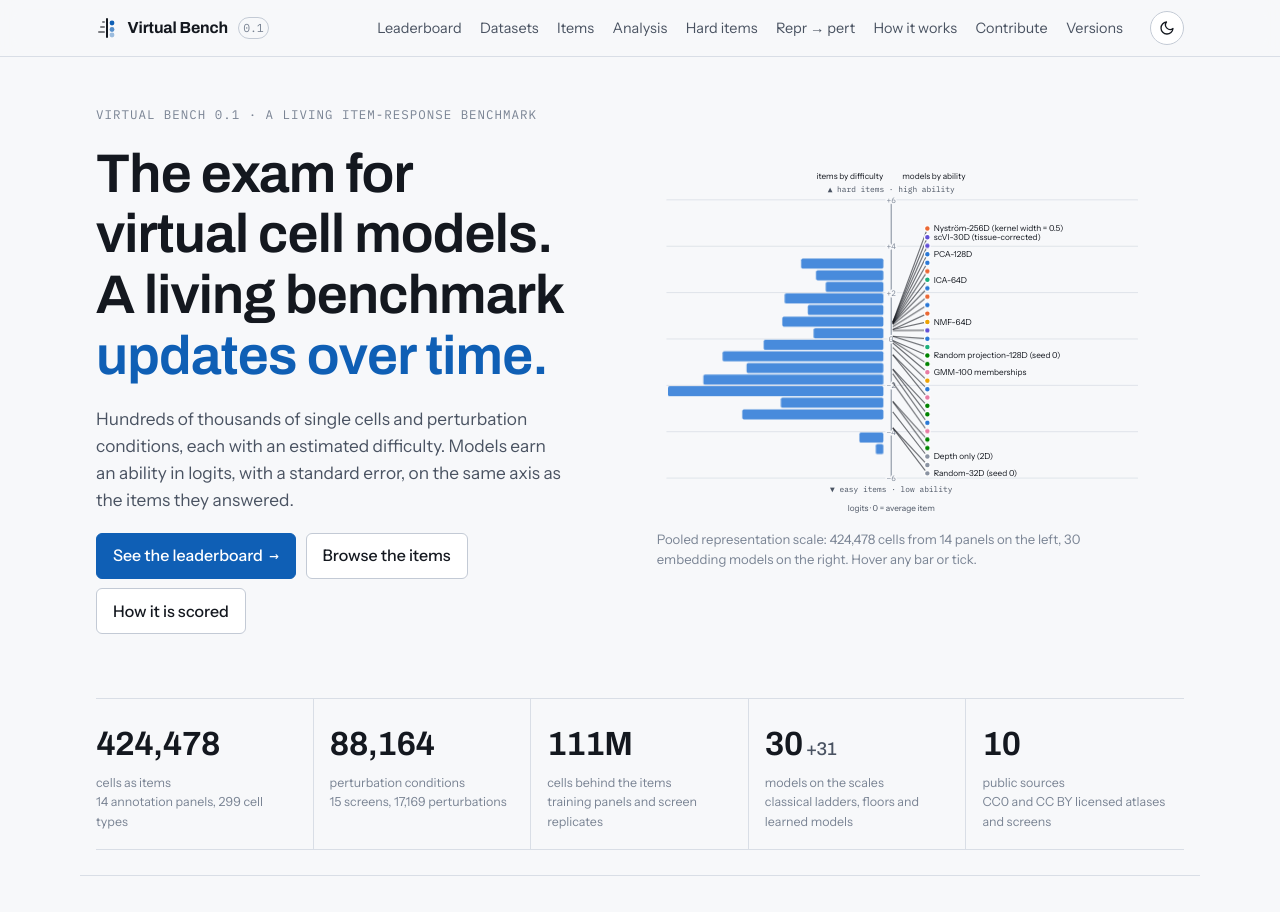
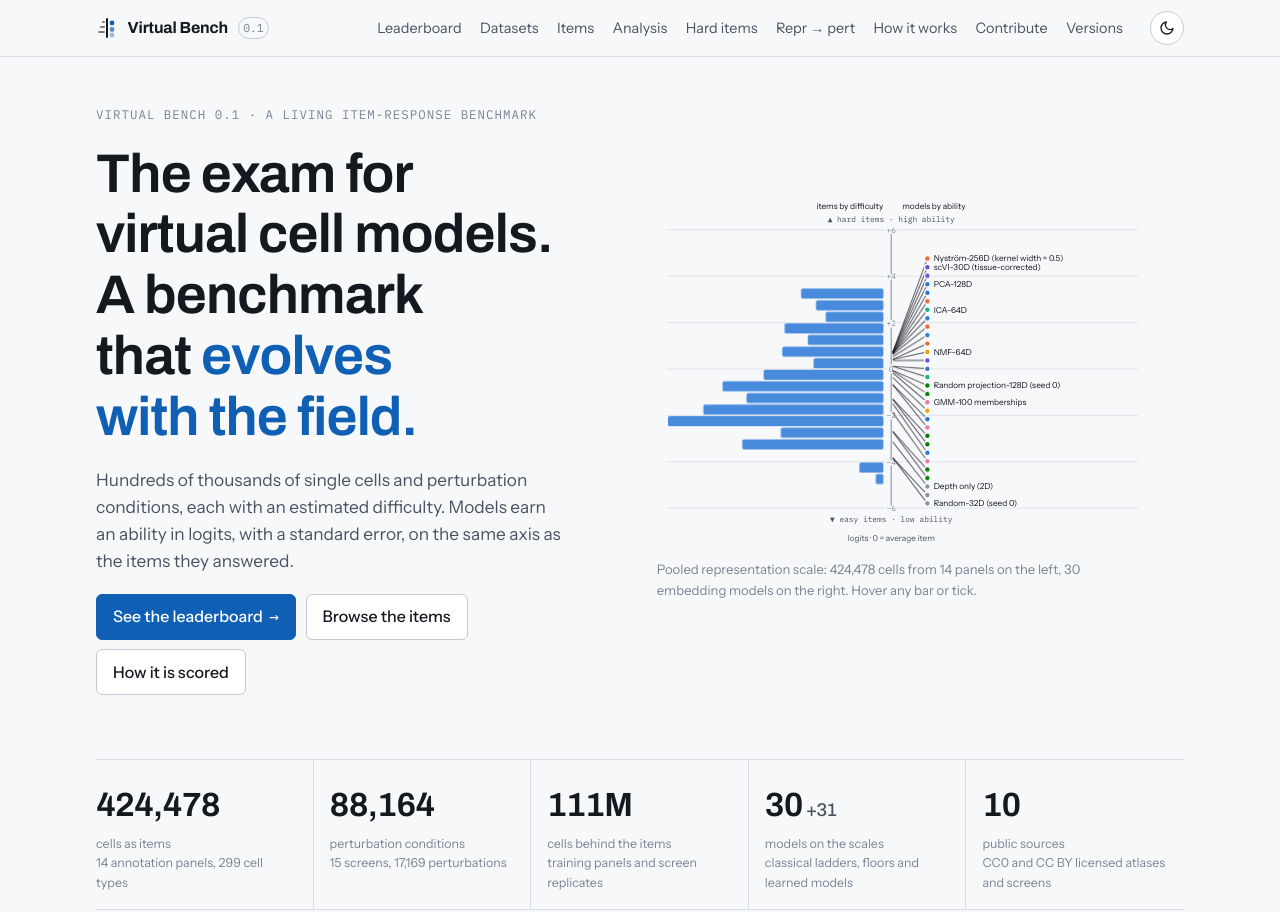
Before and after one commit to Hibb-bb/vc-benchmark, a plain HTML site: page site/index.html in a window 1280 px wide. Shown: the top 912 px of the page. Drawn offline with Linux system fonts and the light colour scheme.

Commit message:
Hero headline: A benchmark that evolves with the field
Co-Authored-By: Claude Fable 5.1 <noreply@anthropic.com>

```diff
--- a/site/index.html
+++ b/site/index.html
@@ -20,7 +20,7 @@
   <section class="wrap hero" id="top">
     <div class="hero-copy">
       <p class="kicker">Virtual Bench 0.1 · a living item-response benchmark</p>
-      <h1><span>The exam for virtual cell models.</span><span>A living benchmark <em>updates over time.</em></span></h1>
+      <h1><span>The exam for virtual cell models.</span><span>A benchmark that <em>evolves with the field.</em></span></h1>
       <p class="lead" id="hero-lead">Hundreds of thousands of single cells and perturbation conditions, each with an estimated difficulty. Models earn an ability in logits, with a standard error, on the same axis as the items they answered.</p>
       <div class="cta">
         <a class="btn primary" href="leaderboard/">See the leaderboard <span class="arr">→</span></a>
```
